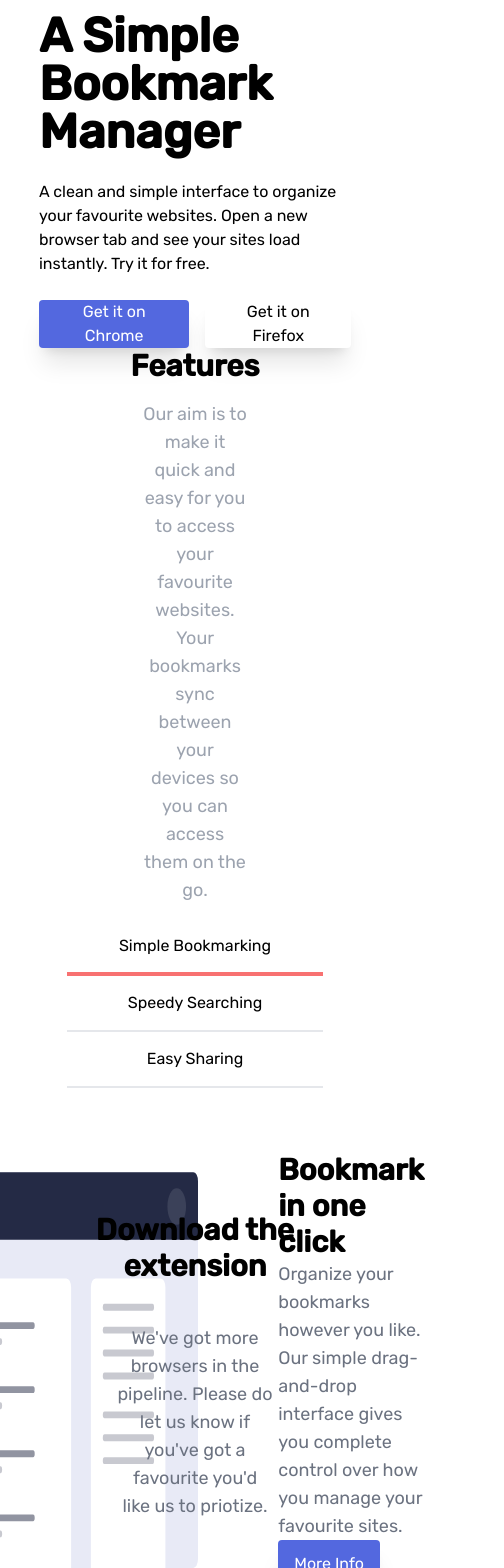
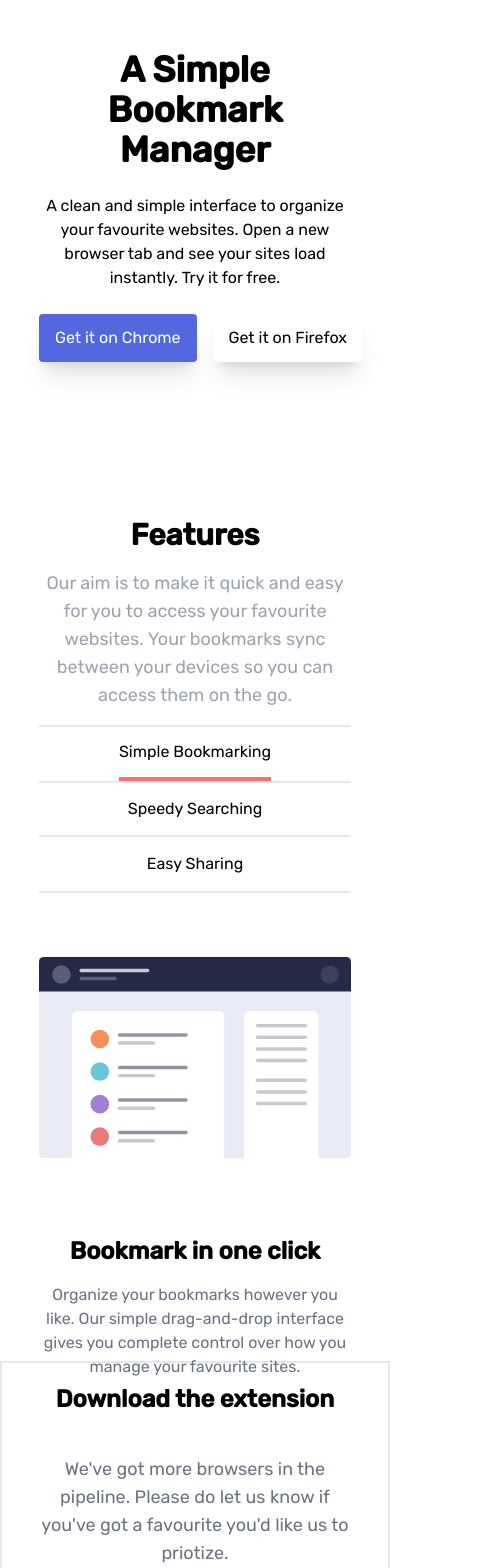
Before and after one commit to AakashSahani/bookmark-app, a React (Vite) app: page / in a window 390 px wide. Shown: the part 432-2000 px from the top of the page, 504 px wide, since content can reach past the window. Built offline with nearby package versions, Linux system fonts and the light colour scheme.

Commit message:
Added a bit of Responsive CSS

```diff
--- a/src/components/Downloads.jsx
+++ b/src/components/Downloads.jsx
@@ -5,37 +5,37 @@ import Opera from '../assets/logo-opera.svg';
 
 function Downloads() {
 	return (
-		<section className="text-center min-h-screen flex flex-col justify-evenly space-y-10 py-5 px-[10%]">
-			<h2 className="text-3xl font-bold">Download the extension</h2>
-			<p className="text-lg w-1/2 mx-auto text-gray-500">
+		<section className="border-2 text-center min-h-screen flex flex-col sm:justify-evenly space-y-10 py-5 px-[10%]">
+			<h2 className="text-2xl font-bold">Download the extension</h2>
+			<p className="text-lg w-full sm:w-1/2 mx-auto text-gray-500">
 				We've got more browsers in the pipeline. Please do let us know if you've
 				got a favourite you'd like us to priotize.
 			</p>
 			<div className="flex flex-col sm:flex-row justify-center my-5">
-				<div className="flex text-lg my-5 mx-4 sm:my-0 w-[80vw]  sm:w-[250px] h-72 shadow-md rounded-md flex-col justify-evenly  items-center">
+				<div className="flex text-lg my-5 mx-auto sm:mx-4 sm:my-0 w-[70vw]  sm:w-[250px] h-72 shadow-md rounded-md flex-col justify-evenly  items-center">
 					<img src={Chrome} alt="Chrome" className="w-20" />
 					<h3 className="text-xl font-bold">Add to Chrome</h3>
-					<span className="border-dotted border-b-4 w-full pb-5">
+					<span className="border-dotted border-b-8 w-full pb-5 text-gray-400">
 						Minimum version 62
 					</span>
 					<button className="w-fit px-4 h-12 shadow-xl rounded bg-softBlue text-white">
 						Add & Install Extension
 					</button>
 				</div>
-				<div className="flex text-lg my-5 mx-4 sm:my-10 w-[80vw] sm:w-[250px] h-72 shadow-md rounded-md flex-col justify-evenly  items-center">
+				<div className="flex text-lg my-5 mx-auto sm:mx-4 sm:my-10 w-[70vw] sm:w-[250px] h-72 shadow-md rounded-md flex-col justify-evenly  items-center">
 					<img src={Firefox} alt="" className="w-20" />
 					<h3 className="text-xl font-bold">Add to Firefox</h3>
-					<span className="border-dotted border-b-4 w-full pb-5">
+					<span className="border-dotted border-b-8 w-full pb-5 text-gray-400">
 						Minimum version 55
 					</span>
 					<button className="w-fit px-4 h-12 shadow-xl rounded bg-softBlue text-white">
 						Add & Install Extension
 					</button>
 				</div>
-				<div className="flex text-lg my-5 mx-4 sm:my-20 w-[80vw] sm:w-[250px] h-72  shadow-md rounded-md flex-col justify-evenly  items-center">
+				<div className="flex text-lg my-5 mx-auto sm:mx-4 sm:my-20 w-[70vw] sm:w-[250px] h-72  shadow-md rounded-md flex-col justify-evenly  items-center">
 					<img src={Opera} alt="" className="w-20" />
 					<h3 className="text-xl font-bold">Add to Opera</h3>
-					<span className="border-dotted border-b-4 w-full pb-5">
+					<span className="border-dotted border-b-8 w-full pb-5 text-gray-400">
 						Minimum version 46
 					</span>
 					<button className="w-fit px-4 h-12 shadow-xl rounded bg-softBlue text-white">
--- a/src/components/FAQ.jsx
+++ b/src/components/FAQ.jsx
@@ -1,12 +1,7 @@
 import React from 'react';
-// import { useState } from 'react';
 import arrow from '../assets/icon-arrow.svg';
 
 function FAQ() {
-	// const [arrowCSS, setArrowCSS] = useState(false);
-	// const handleClick = () => {
-	// 	setArrowCSS((arrowCSS) => !arrowCSS);
-	// };
 	return (
 		<section>
 			<div className="flex flex-col justify-evenly min-h-[50vh] items-center w-[35%] mx-auto text-center">
@@ -47,10 +42,10 @@ function FAQ() {
 			</div>
 			<div className="min-h-[50vh] bg-softBlue text-white flex justify-evenly flex-col items-center">
 				<span className="text-lg">35,000+ ALREADY JOINED</span>
-				<h3 className="text-3xl font-bold">
+				<h3 className="text-2xl font-bold text-center px-10 sm:text-3xl sm:w-1/3">
 					Stay up-to-date with what we're doing
 				</h3>
-				<form className="">
+				<form className="flex flex-col sm:flex-row justify-center items-center w-full px-10">
 					<label htmlFor="email" hidden>
 						Email
 					</label>
@@ -59,10 +54,10 @@ function FAQ() {
 						name="email"
 						id="email"
 						placeholder="Enter your email address"
-						className="h-12 bg-white mx-4 px-4 w-72"
+						className="h-12 bg-white mx-4 px-4 w-full sm:w-72 mb-5 sm:mb-0"
 					/>
 					<button
-						className="bg-softRed w-fit px-4 h-12 shadow-xl rounded text-white"
+						className="bg-softRed w-full sm:w-fit px-4 h-12 shadow-xl rounded text-white border-softRed border-2 hover:bg-white hover:text-softRed"
 						type="submit"
 					>
 						Contact Us
--- a/src/components/Features.jsx
+++ b/src/components/Features.jsx
@@ -1,78 +1,85 @@
-import React from 'react';
+import React, { useState } from 'react';
 import FeatureTab1 from '../assets/illustration-features-tab-1.svg';
 import FeatureTab2 from '../assets/illustration-features-tab-2.svg';
 import FeatureTab3 from '../assets/illustration-features-tab-3.svg';
 
 function Features() {
+	const [features, setFeature] = useState([false, false, false]);
+	const handleClick = (e) => {
+		e.preventDefault();
+		console.log(e.currentTarget.classList);
+	};
+
 	return (
 		<section className="px-[10%] h-screen">
 			<div className="mx-auto text-center">
 				<h1 className="text-3xl font-bold">Features</h1>
-				<p className="w-1/3 my-4 mx-auto text-gray-400 text-lg">
+				<p className="w-full sm:w-1/3 my-4 mx-auto text-gray-400 text-lg">
 					Our aim is to make it quick and easy for you to access your favourite
 					websites. Your bookmarks sync between your devices so you can access
 					them on the go.
 				</p>
 			</div>
-			<div className="flex flex-col  justify-center items-center">
-				<ul className="flex flex-col sm:flex-row">
-					<li className="h-14">
-						<button className="w-64 border-b-4 h-full border-red-400">
+			<div className="flex flex-col  justify-center items-center ">
+				<ul className="flex flex-col sm:flex-row w-full text-center">
+					<li className="border-t-2 h-14">
+						<button
+							className="sm:w-64 border-b-4 h-full border-b-red-400"
+							onClick={handleClick}
+						>
 							Simple Bookmarking
 						</button>
 					</li>
-					<li className="h-14">
-						<button className="w-64 border-b-2 h-full">Speedy Searching</button>
+					<li className="border-y-2 h-14">
+						<button className="sm:w-64 h-full">Speedy Searching</button>
 					</li>
-					<li className="h-14">
-						<button className="w-64 border-b-2 h-full">Easy Sharing</button>
+					<li className="border-b-2 h-14">
+						<button className="sm:w-64 h-full">Easy Sharing</button>
 					</li>
 				</ul>
-				<div className="flex justify-center my-16">
+				<div className="flex flex-col justify-between my-16 h-[50vh]">
 					<img
 						src={FeatureTab1}
 						alt="Simple Bookmarking"
-						className="my-5 mx-auto"
+						className="my-0 sm:my-5  mx-auto"
 					/>
-					<div className="flex flex-col justify-evenly px-20">
-						<h2 className="font-bold text-3xl">Bookmark in one click</h2>
-						<p className="text-lg text-gray-500">
+					<div className="flex flex-col justify-between items-center text-center px-0 sm:px-20">
+						<h2 className="font-bold text-2xl my-4">Bookmark in one click</h2>
+						<p className="text-md text-gray-500">
 							Organize your bookmarks however you like. Our simple drag-and-drop
 							interface gives you complete control over how you manage your
 							favourite sites.
 						</p>
-						<button className="w-fit px-4 h-12 shadow-xl rounded bg-softBlue text-white">
+						{/* <button className="w-fit px-4 h-12 shadow-xl rounded bg-softBlue text-white">
 							More Info
-						</button>
+						</button> */}
 					</div>
 				</div>
-				<div className="hidden my-5 flex-col sm:flex-row items-center justify-between">
+				<div className="hidden justify-center my-16">
 					<img
-						src={FeatureTab1}
+						src={FeatureTab2}
 						alt="Simple Bookmarking"
 						className="my-5 mx-auto"
 					/>
 					<div className="px-0 sm:px-10">
-						<h2 className="text-lg font-bold">Bookmark in one click</h2>
+						<h2 className="text-lg font-bold">Intelligent search</h2>
 						<p className="my-5">
-							Organize your bookmarks however you like. Our simple drag-and-drop
-							interface gives you complete control over how you manage your
-							favourite sites.
+							Our powerful search feature will help you find saved sites in no
+							time at all. No need to trawl through all of your bookmarks.
 						</p>
 					</div>
 				</div>
-				<div className="hidden my-5 flex-col sm:flex-row items-center justify-between">
+				<div className="hidden justify-center my-16">
 					<img
-						src={FeatureTab1}
+						src={FeatureTab3}
 						alt="Simple Bookmarking"
 						className="my-5 mx-auto"
 					/>
 					<div className="px-0 sm:px-10">
-						<h2 className="text-lg font-bold">Bookmark in one click</h2>
+						<h2 className="text-lg font-bold">Share your bookmarks</h2>
 						<p className="my-5">
-							Organize your bookmarks however you like. Our simple drag-and-drop
-							interface gives you complete control over how you manage your
-							favourite sites.
+							Easily share your bookmarks and collections with others. Create a
+							shareable link that you can send at the click of a button.
 						</p>
 					</div>
 				</div>
--- a/src/components/Footer.jsx
+++ b/src/components/Footer.jsx
@@ -7,18 +7,18 @@ function Footer() {
 	return (
 		<footer className="min-h-[50vh] md:px-[10%] md:min-h-fit md:flex-row flex flex-col items-center justify-around py-8 bg-veryDarkBlue text-white">
 			<img src={Bookmark} alt="Bookmark Logo" />
-			<ul className="md:flex-row flex flex-col flex-1 items-center text-lg">
-				<li className="mr-8">
+			<ul className="md:flex-row flex flex-col flex-1 justify-evenly sm:justify-start items-center text-lg">
+				<li className="sm:mr-8">
 					<a href="#">FEATURES</a>
 				</li>
-				<li className="mr-8">
+				<li className="sm:mr-8">
 					<a href="#">PRICING</a>
 				</li>
-				<li className="mr-8">
+				<li className="sm:mr-8">
 					<a href="#">CONTACT</a>
 				</li>
 			</ul>
-			<ul className="flex w-[100px] justify-between items-center">
+			<ul className="flex w-24 sm:w-[100px] justify-between items-center">
 				<li>
 					<img src={fb} alt="Facebook" />
 				</li>
--- a/src/components/Hero.jsx
+++ b/src/components/Hero.jsx
@@ -3,23 +3,23 @@ import heroImg from '../assets/illustration-hero.svg';
 
 function Hero() {
 	return (
-		<section className="flex flex-col md:flex-row-reverse items-center px-[10%] min-h-[80vh]">
+		<section className="flex flex-col lg:flex-row-reverse items-center px-[10%] py-10 min-h-screen">
 			<img
 				src={heroImg}
 				alt="Bookmark Manager"
-				className="w-full h-auto m-auto"
+				className="w-full h-auto m-auto sm:flex-1"
 			/>
-			<div className="flex flex-col justify-center items-start">
-				<h1 className="text-5xl font-bold">A Simple Bookmark Manager</h1>
+			<div className="flex flex-col justify-center flex-1 items-center text-center sm:text-left sm:items-start">
+				<h1 className="text-4xl font-bold">A Simple Bookmark Manager</h1>
 				<p className="py-6">
 					A clean and simple interface to organize your favourite websites. Open
 					a new browser tab and see your sites load instantly. Try it for free.
 				</p>
 				<div className="flex justify-evenly">
-					<button className="h-12 px-8 shadow-xl rounded bg-softBlue text-white">
+					<button className="h-12 px-4 shadow-xl min-w-fit rounded bg-softBlue text-white">
 						Get it on Chrome
 					</button>
-					<button className="h-12 shadow-xl px-8 ml-4 rounded bg-white">
+					<button className="h-12 shadow-xl px-4 min-w-fit ml-4 rounded bg-white">
 						Get it on Firefox
 					</button>
 				</div>
```
